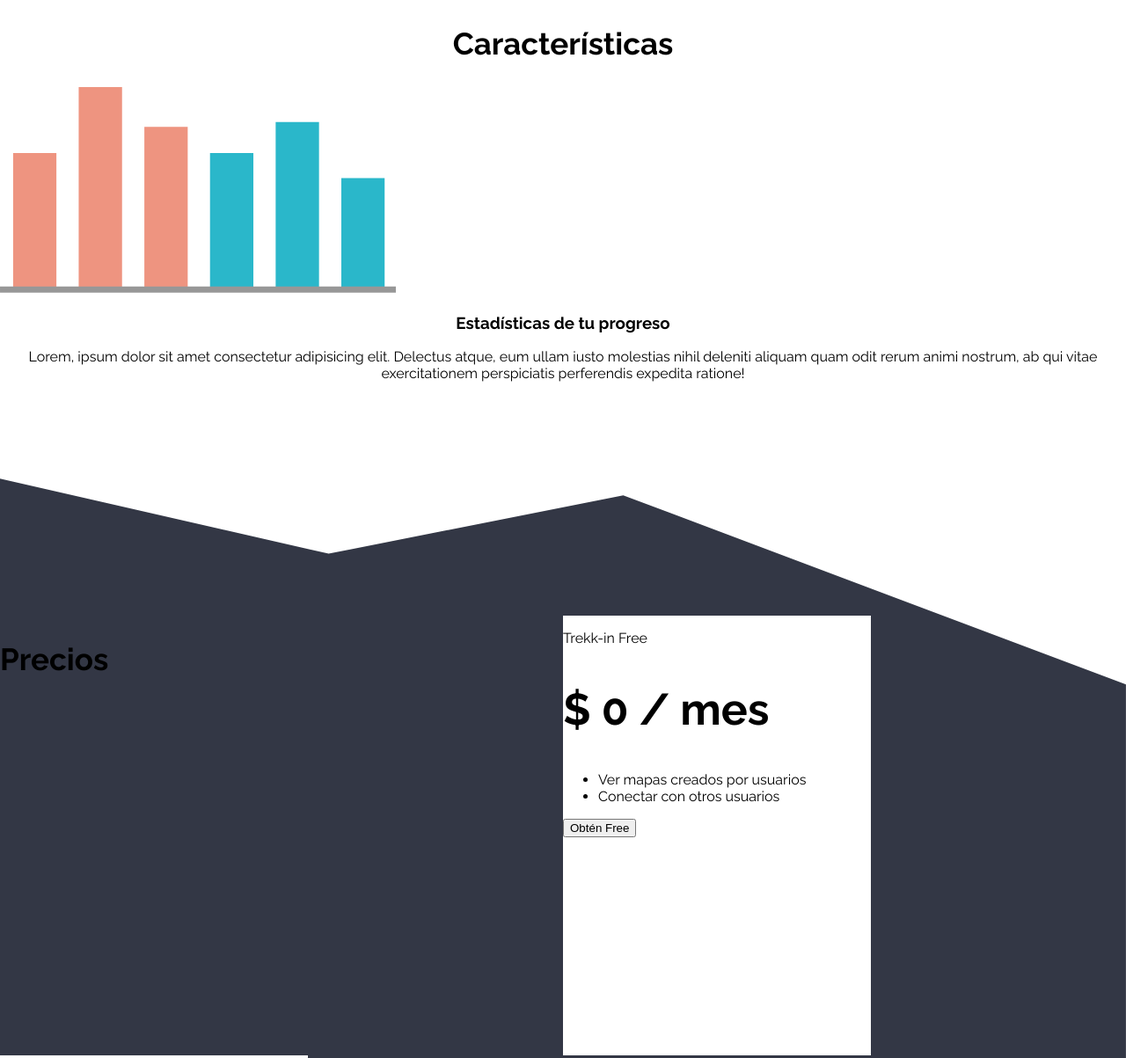
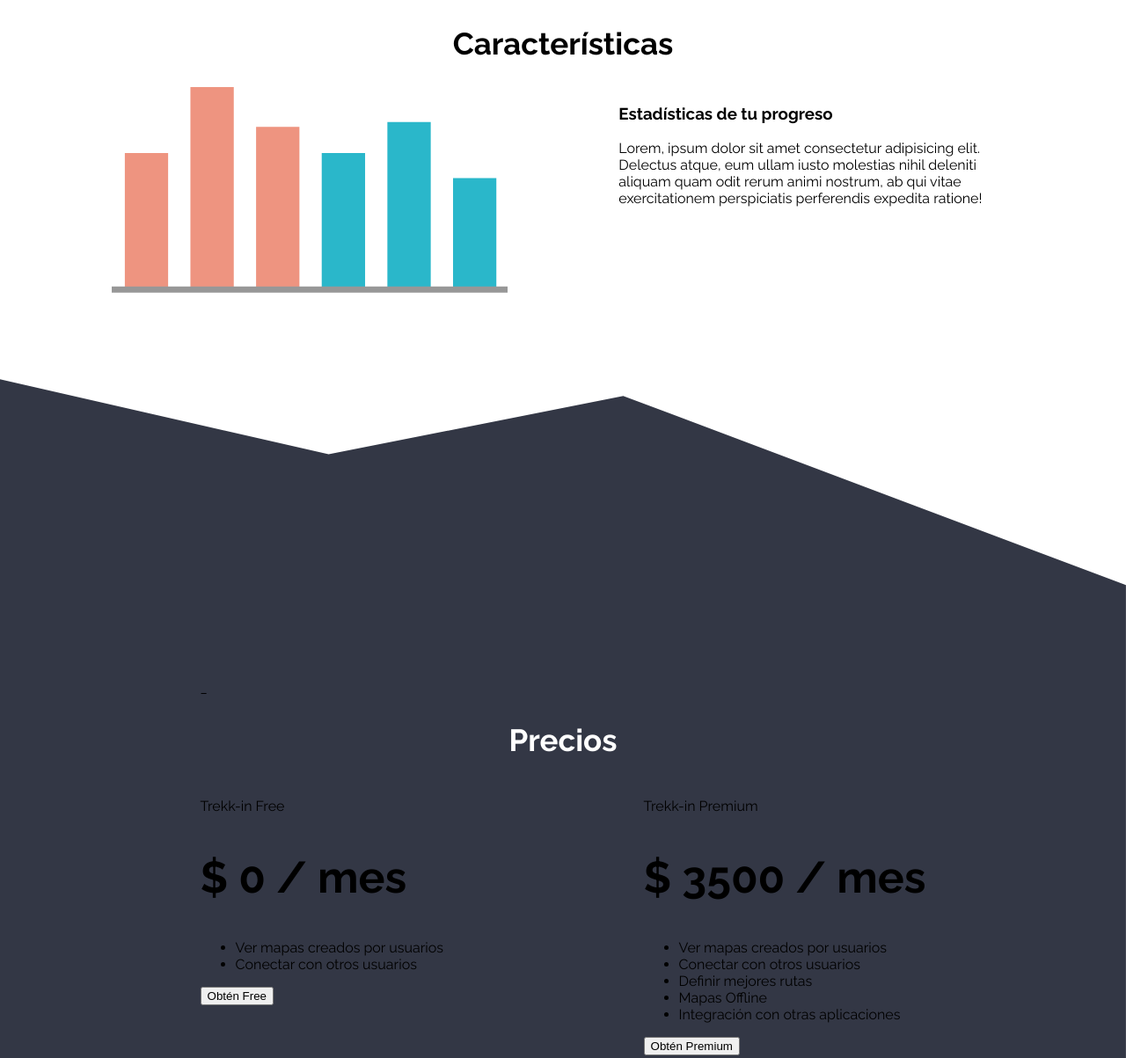
Before and after one commit to jrgrbst/prueba_trekkin, a plain HTML site: page index.html in a window 1280 px wide. Shown: the part 900-2103 px from the top of the page at 88% size. Drawn offline with Linux system fonts and the light colour scheme.

Commit message:
avance prueba por cierre horario

```diff
--- a/assets/sass/layout/_grid.scss
+++ b/assets/sass/layout/_grid.scss
@@ -10,9 +10,24 @@
     }
 }
 
+.desc {
+    display: grid;
+    grid-template-columns: auto auto;
+    justify-content: space-evenly;
+    align-content: center;
+    &__title {
+        grid-column: 1 / 3;
+    }
+}
+
 .cards {
     display: grid;
     grid-template-columns: auto auto;
     grid-template-rows: auto;
+    justify-content: space-evenly;
+    align-content: center;
     height: 100vh;
+    &__title {
+        grid-column: 1 / 3;
+    }
 }
--- a/assets/sass/layout/_section.scss
+++ b/assets/sass/layout/_section.scss
@@ -15,10 +15,13 @@
 
 .desc {
     text-align: center;
-}
-
-.desc__graph {
+    &__graph {
     width: 450px;
+    }
+    &__text {
+    width: 450px;
+    text-align: left;
+    }
 }
 
 .cards {
@@ -28,10 +31,15 @@
     background-repeat: no-repeat;
     background-size: cover;
     padding-top: 250px;
+    &__title {
+        text-align: center;
+        color: #ffffff;
+    &__precios {
+        background-color: white;
+        width: 350px;
+        height: 500px;
+    }
 }
 
-.card__precios {
-    background-color: white;
-    width: 350px;
-    height: 500px;
+
 }
--- a/index.html
+++ b/index.html
@@ -30,13 +30,14 @@
 
     <section class="desc">
         <div class="desc__title">
-        <h2>Características</h2>
+            <h2>Características</h2>
         </div>
         <div class="desc__graph">
             <svg id="Capa_1" data-name="Capa 1" xmlns="http://www.w3.org/2000/svg" viewBox="0 0 317.5 165">
                 <path class="graph__1" d="M11,53H45.73V161H11ZM63.61,0H98.39V161H63.61Zm52.67,32h34.77V161H116.28Z" transform="translate(-0.5)"/>
                 <path class="graph__2" d="M168.94,53h34.78V161H168.94ZM221.6,28h34.78V161H221.6Zm52.67,45H309v88H274.27Z" transform="translate(-0.5)"/>
-                <path class="graph__3" d="M3,162.5H315.5" transform="translate(-0.5)"/></svg>
+                <path class="graph__3" d="M3,162.5H315.5" transform="translate(-0.5)"/>
+            </svg>
         </div>
         <article class="desc__text">
             <h3>Estadísticas de tu progreso</h3>
@@ -44,8 +45,10 @@
         </article>
     </section>
 
-    <section class="cards">
-        <h2>Precios</h2>
+    <section class="cards">_
+        <div class="cards__title">
+            <h2>Precios</h2>
+        </div>
         <div class="card__precios">
             <div class="card__head">
                 <p>Trekk-in Free</p>
```
Also changed, not shown: assets/css/main.css, 1 other file.
